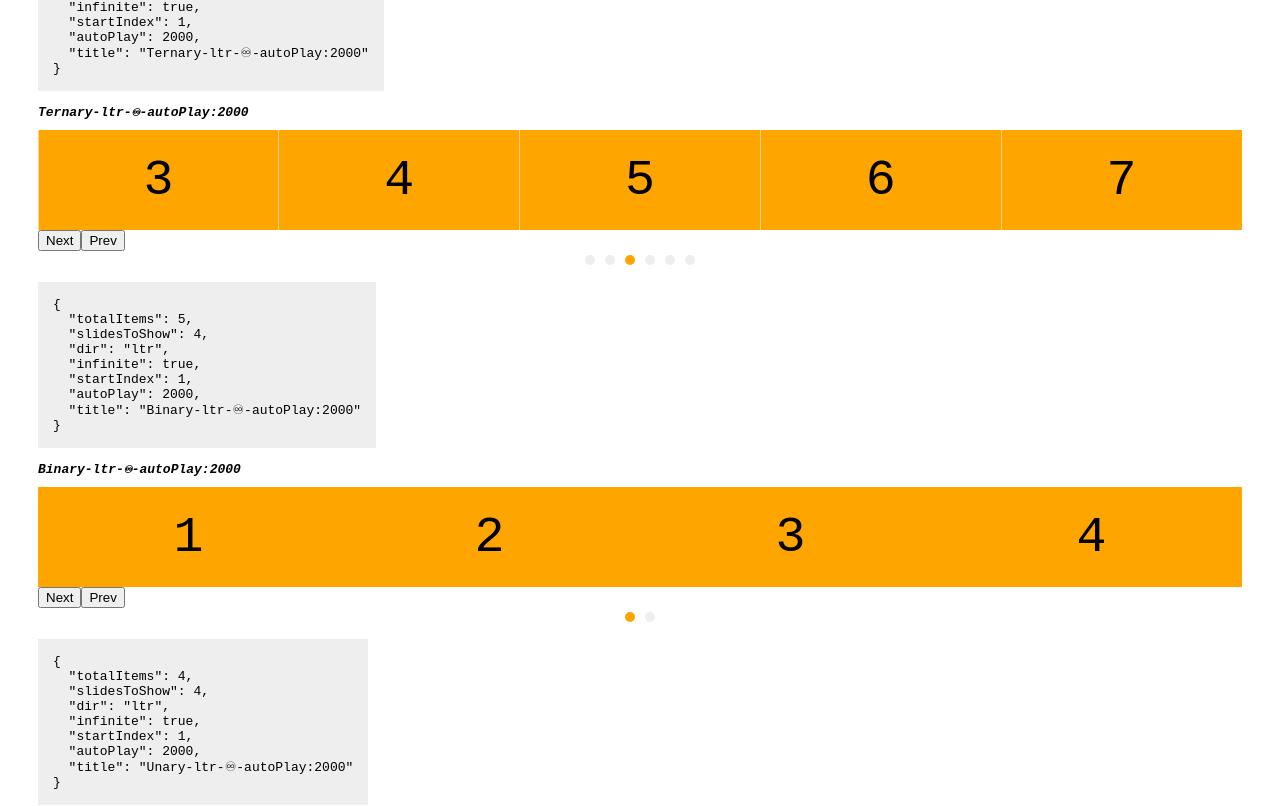
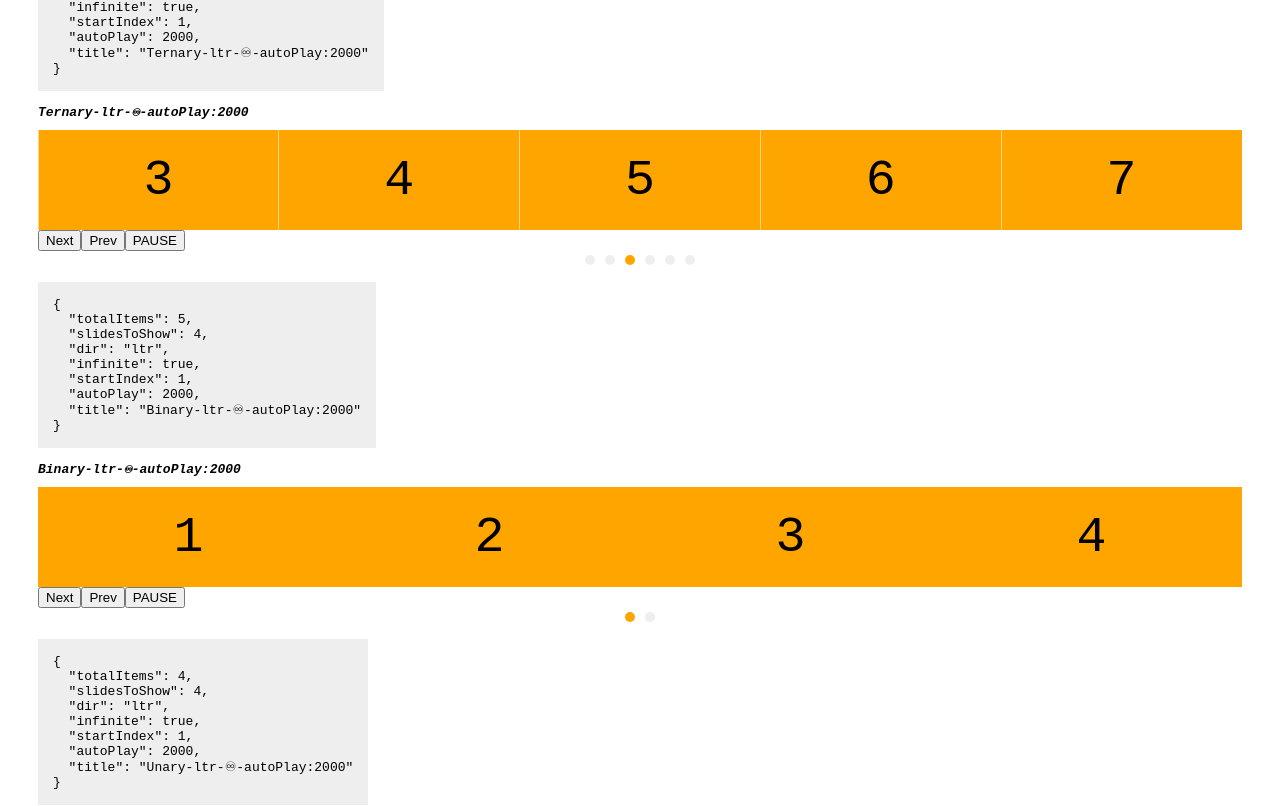
Before and after one commit to tbergman/statecharts-components, a React (Create React App) app in the folder carousel/: page / in a window 1280 px wide. Shown: the part 4054-4860 px from the top of the page. Built offline with nearby package versions, Linux system fonts and the light colour scheme.

Commit message:
add pause and play button to carousel

```diff
--- a/carousel/src/Carousel.tsx
+++ b/carousel/src/Carousel.tsx
@@ -4,7 +4,7 @@ import { carouselMachineFactory } from "./machine/factory";
 import { Dir, CarouselContext } from "./types";
 import "./Carousel.css";
 import { defaultConfig } from "./machine/config";
-import { getCarouselType } from "./utils";
+import { getCarouselType, hasAutoPlay } from "./utils";
 
 function Dots({
   dots,
@@ -51,31 +51,29 @@ export type CarouselProps = {
 
 export function Carousel(props: CarouselProps) {
   const settings = { ...defaultConfig, ...props };
-  const { items, totalItems, slidesToShow } = settings;
+  const { items, totalItems, slidesToShow, autoPlay } = settings;
   const type = getCarouselType(totalItems, slidesToShow);
   const machine = carouselMachineFactory(settings);
   const [state, sendEvent, service] = useMachine(machine);
-  const { dir, cursor, groups } = state.context as CarouselContext;
+  const { cursor, groups } = state.context as CarouselContext;
 
   // Calculate each item's width based on slidesToSHow
   const [itemWidth, setItemWidth] = React.useState(1);
   const listRef = React.useRef<HTMLDivElement>(null!);
 
-  React.useEffect(() => {
-    service.onTransition(state => {
-      if (state.changed) {
-        console.log(state.value);
-        // console.log(state.nextEvents);
-        console.log(state.context);
-      }
-    });
-  }, [service]);
+  // React.useEffect(() => {
+  //   service.onTransition(state => {
+  //     if (state.changed) {
+  //       console.log(state.value);
+  //       // console.log(state.nextEvents);
+  //       console.log(state.context);
+  //     }
+  //   });
+  // }, [service]);
 
   React.useLayoutEffect(() => {
     setItemWidth(listRef.current.clientWidth / (slidesToShow as number));
   }, []);
-
-  console.log(groups);
 
   if (!itemWidth) return null;
 
@@ -130,6 +128,28 @@ export function Carousel(props: CarouselProps) {
           Prev
         </button>
       )}
+      {hasAutoPlay(settings) &&
+        typeof state.value === "object" &&
+        !!state.value.playing && (
+          <button
+            onClick={() => {
+              sendEvent({ type: "PAUSE" });
+            }}
+          >
+            PAUSE
+          </button>
+        )}
+      {hasAutoPlay(settings) &&
+        typeof state.value === "object" &&
+        !!state.value.paused && (
+          <button
+            onClick={() => {
+              sendEvent({ type: "PLAY" });
+            }}
+          >
+            PLAY
+          </button>
+        )}
       {type !== "Unary" && (
         <Dots dots={groups} onDotClick={sendEvent} activeIndex={cursor - 1} />
       )}
```
